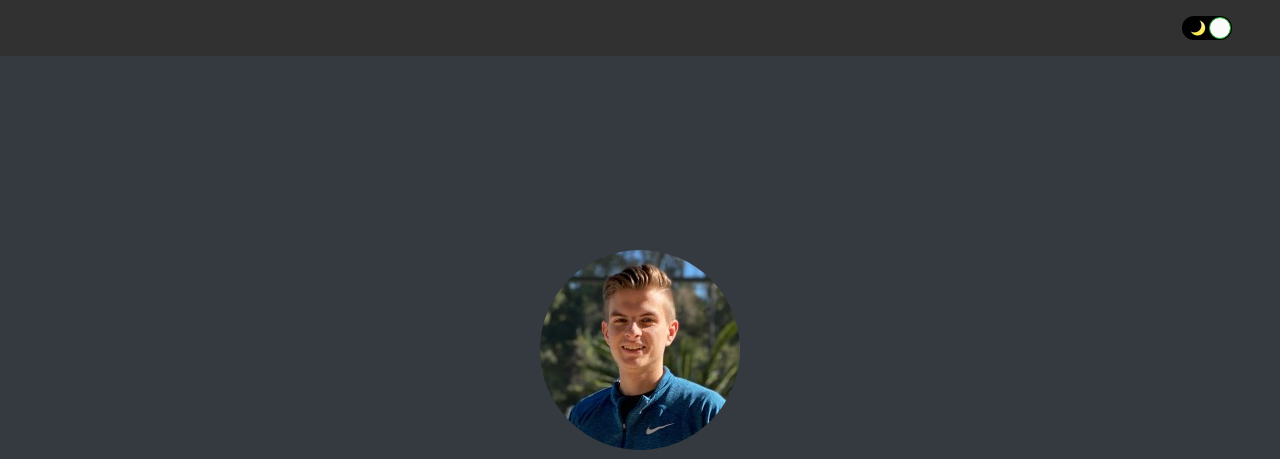
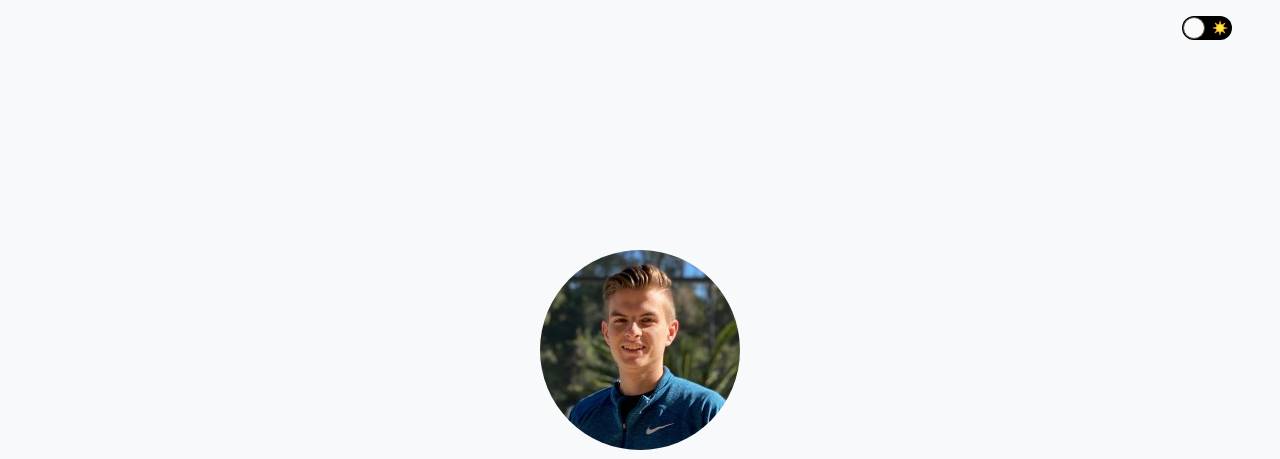
Before and after one commit to GoPro16/GoPro16.github.io, a Gatsby site: page / in a window 1280 px wide. Shown: the top 459 px of the page. Built offline with nearby package versions, Linux system fonts and the light colour scheme; Gatsby itself is replaced by a stand-in of ours.

Commit message:
refactor: try init state again

```diff
--- a/src/components/theme.js
+++ b/src/components/theme.js
@@ -16,14 +16,18 @@ const defaultTheme = "dark";
 const ThemeContext = createContext([null, null]);
 
 const ThemeProvider = ({ children }) => {
-  const [theme, setTheme] = useState(null);
+  const [theme, setTheme] = useState(() => {
+    try {
+      return window.__theme;
+    } catch (err) {
+      return "dark";
+    }
+  });
 
   useEffect(() => {
     window._onThemeChange = () => {
       setTheme(window.__theme);
     };
-
-    setTheme(window.__theme || "dark");
   }, []);
 
   const cssModule = useMemo(() => themeConfig(theme === "dark"), [theme]);
@@ -43,8 +47,7 @@ const ThemeProvider = ({ children }) => {
           })
       ]}
     >
-      {theme !== null &&
-        (typeof children === "function"
+      {typeof children === "function"
         ? children({
             theme,
             cssModule,
@@ -57,7 +60,7 @@ const ThemeProvider = ({ children }) => {
                 return nextState;
               })
           })
-          : children)}
+        : children}
     </ThemeContext.Provider>
   );
 };
```
Lines whose indentation alone changed are shown as unchanged.
